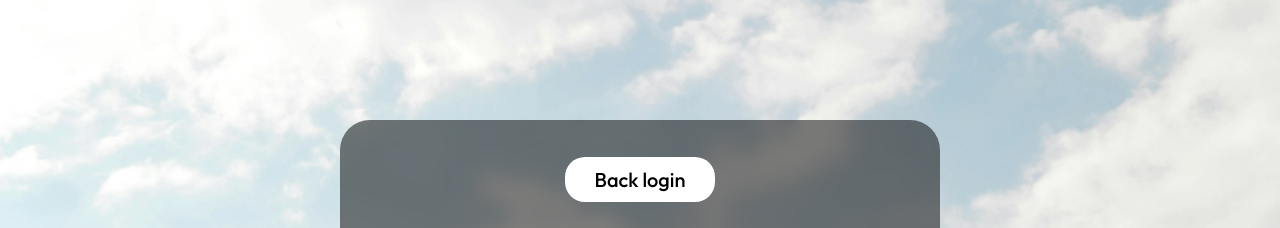
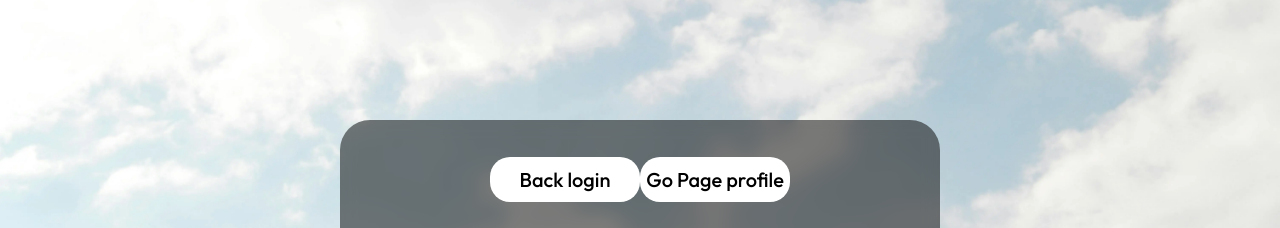
Before and after one commit to ndelacruz-2023048/AgendaWeb, a plain HTML site: page pages/detalleContacto.html in a window 1280 px wide. Shown: the top 228 px of the page. Drawn offline with Linux system fonts and the light colour scheme.

Commit message:
Se arreglo las url que faltaban para navegar entre paginas

```diff
--- a/pages/agendaweb.css
+++ b/pages/agendaweb.css
@@ -432,6 +432,10 @@ main {
     width: 20px;
 }
 
+.detailContact_containerlinks{
+    display: flex;
+}
+
 @media (min-width: 768px) {
     .profile_container_nuevo{
         flex-direction: row;
--- a/pages/detalleContacto.html
+++ b/pages/detalleContacto.html
@@ -15,8 +15,12 @@
 
 
                 <div class="login_container profile_container profile_container_nuevo2">
-                    <a  href="../index.html" class="newContact_group1_btnaddcontact"
-                    style="width: 150px; background-color: white; color: black;">Back login</a>
+                    <div class="detailContact_containerlinks">
+                        <a  href="../index.html" class="newContact_group1_btnaddcontact"
+                        style="width: 150px; background-color: white; color: black;">Back login</a>
+                        <a  href="./perfilUsuario.html" class="newContact_group1_btnaddcontact"
+                        style="width: 150px; background-color: white; color: black;">Go Page profile</a>
+                    </div>
                     <div class="profile_container_nuevo">
                         <div class="profile_group1">
                             <img class="profile_group1_img" src="../sources/profile_img_1.jpg" alt="">
```
Also changed, not shown: pages/favoritos.html (+2 -2 lines), pages/perfilUsuario.html (+2 -0 lines).
